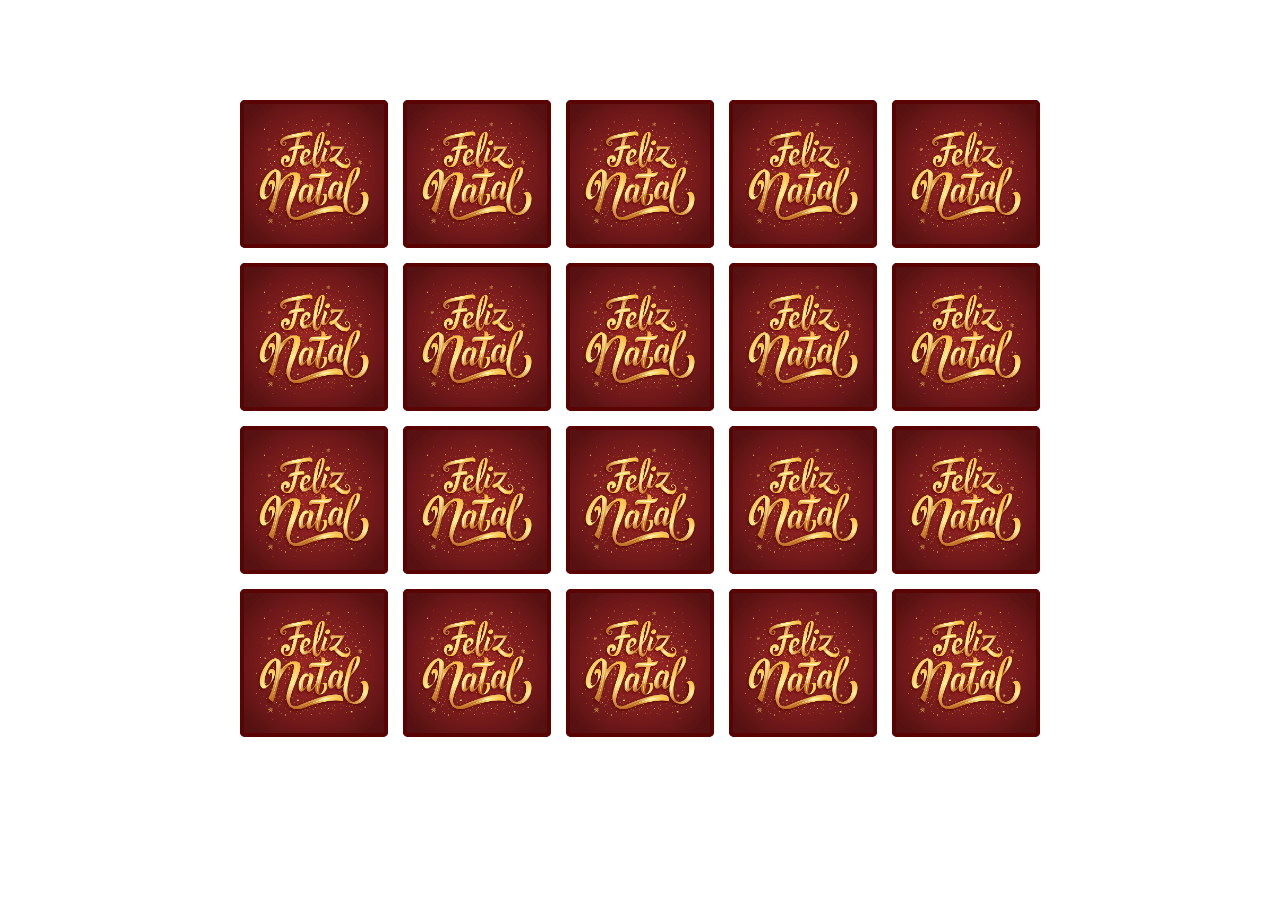
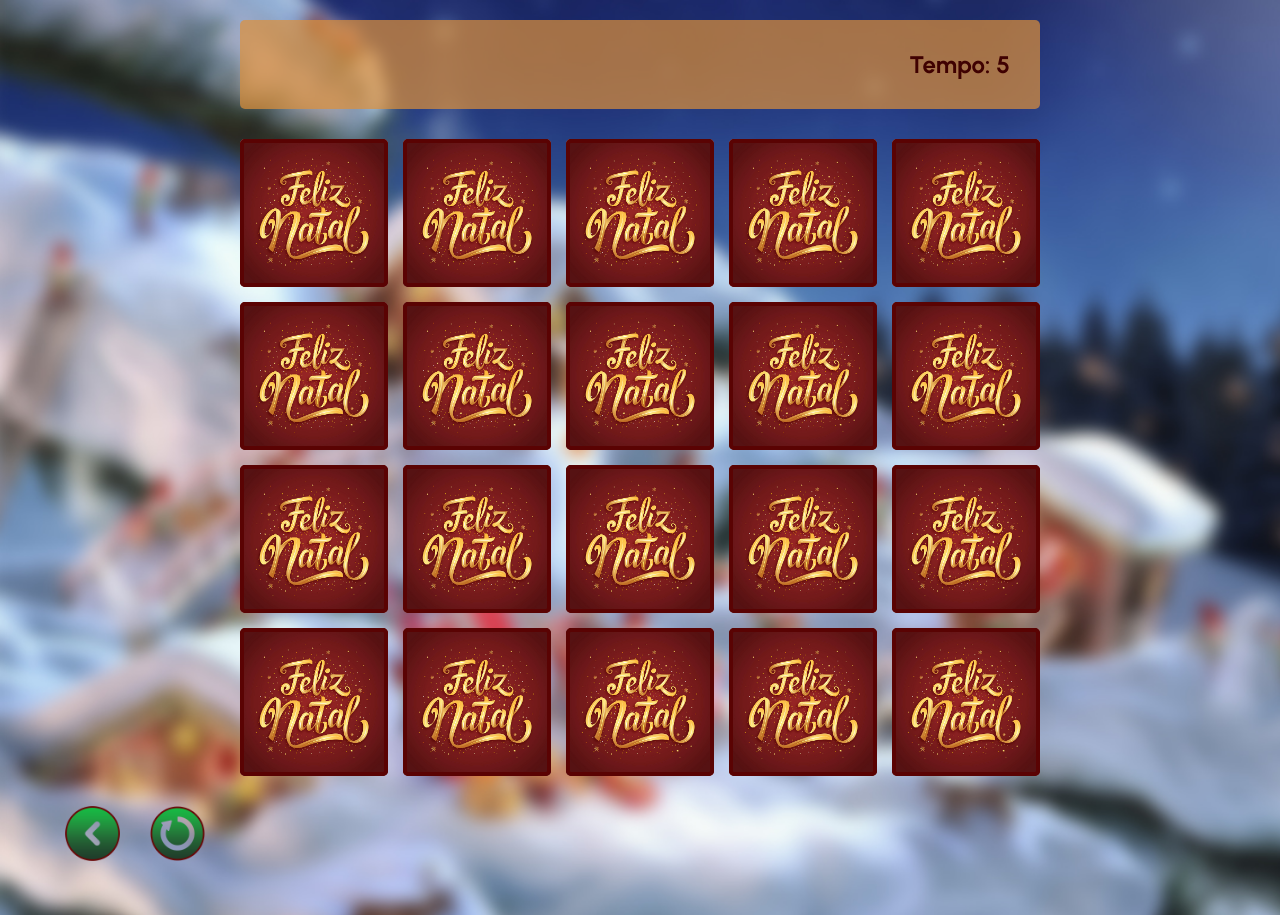
Before and after one commit to Gabriiell0710/jogo-da-memoria-natal, a plain HTML site: page pages/game.html in a window 1280 px wide. Before the commit the page ends 837 px from the top, so only its background shows below. Drawn offline with Linux system fonts and the light colour scheme; some packages are replaced by stand-ins of ours; a script that the page names is missing.

Commit message:
nome do jogador e tempo criados

```diff
--- a/css/game.css
+++ b/css/game.css
@@ -1,10 +1,37 @@
+main{
+    display: flex;
+    flex-direction: column;
+    width: 100%;
+    background-image: url(../assets/img/background.jpg);
+    background-size: cover;
+    min-height: 100vh;
+    align-items: center;
+    justify-content: center;
+    padding: 20px 20px 50px;
+}
+
+header{
+    display: flex;
+    align-items: center;
+    justify-content: space-between;
+    background-color: rgba(223, 145, 57, 0.7);
+    font-size: 1.5em;
+    color: rgb(63, 1, 1);
+    font-weight: bold;
+    width: 100%;
+    max-width: 800px;
+    padding: 30px;
+    margin: 0 0 30px;
+    border-radius: 5px;
+}
+
 .grid {
     display: grid;
     grid-template-columns: repeat(5, 1fr);
     gap: 15px;
     width: 100%;
     max-width: 800px;
-    margin: 100px auto;
+    margin: 0 auto;
 }
 
 .card{
@@ -47,3 +74,21 @@
     filter: saturate(0);
     opacity: 0.5;
 }
+
+
+.footer{
+    width: 100%;
+    display: flex;
+    flex-direction: row;
+    margin-left: 30px;
+    padding-left: 30px;
+    margin-top: 30px;
+    gap: 30px;
+}
+
+.footer .back-home-page img{
+    width: 55px;
+}
+.footer .reload img{
+    width: 55px;
+}
--- a/css/login.css
+++ b/css/login.css
@@ -1,3 +1,9 @@
+body{
+    background-image: url(../assets/img/background-login.jpg);
+    background-size: cover;
+}
+
+
 .login-form{
     display: flex;
     flex-direction: column;
--- a/js/game.js
+++ b/js/game.js
@@ -1,4 +1,6 @@
 const grid = document.querySelector(".grid");
+const spanPlayer = document.querySelector('.player');
+const timer = document.querySelector('.timer');
 
 const characters = [
     'arvore',
@@ -26,7 +28,10 @@ const checkEndGame = () => {
     const disabledCards = document.querySelectorAll('.disabled-card');
 
     if (disabledCards.length === 20){
-        alert("Parebéns, você conseguiu!");
+        clearInterval(this.loop);
+        Swal.fire(`Parabéns, ${spanPlayer.innerHTML}!
+        Seu tempo foi: ${timer.innerHTML} segundos.`);
+        //alert(`Parabéns, ${spanPlayer.innerHTML}! Seu tempo foi: ${timer.innerHTML}`);
     }
 }
 
@@ -109,4 +114,19 @@ const loadGame = () => {
     });
 }
 
-loadGame();
+const startTimer = () => {
+
+    this.loop = setInterval(() => {
+
+       const currentTime = +timer.innerHTML;
+       timer.innerHTML = currentTime + 1;
+
+    }, 1000);
+}
+
+window.onload = () => {
+
+    spanPlayer.innerHTML = localStorage.getItem('player');
+    startTimer();
+    loadGame();
+}
--- a/pages/game.html
+++ b/pages/game.html
@@ -10,8 +10,25 @@
 </head>
 <body>
 
-    <div class="grid"></div>
+    <main>
+        <header>
+            <span class="player">Gabriel</span>
+            <span>Tempo: <span class="timer">00</span></span>
+        </header>
+
+        <div class="grid"></div>
+
+        <div class="footer">
+            <a class="back-home-page" href="../index.html"><img src="../assets/img/voltar.png" alt="seta de voltar" title="Página de Login"></a>
+            <a class="reload" href="game.html"> <img src="../assets/img/reload.png" alt="simbolo de carregamento" title="Recarregar Jogo"></a>
+        </div>
+
+    </main>
+
+
+
 
     <script src="../js/game.js"></script>
+    <script src="https://cdn.jsdelivr.net/npm/sweetalert2@11"></script>
 </body>
 </html>
```
Also changed, not shown: assets/img/background-login.jpg (added), assets/img/reload.png (added), assets/img/voltar.png (added).
